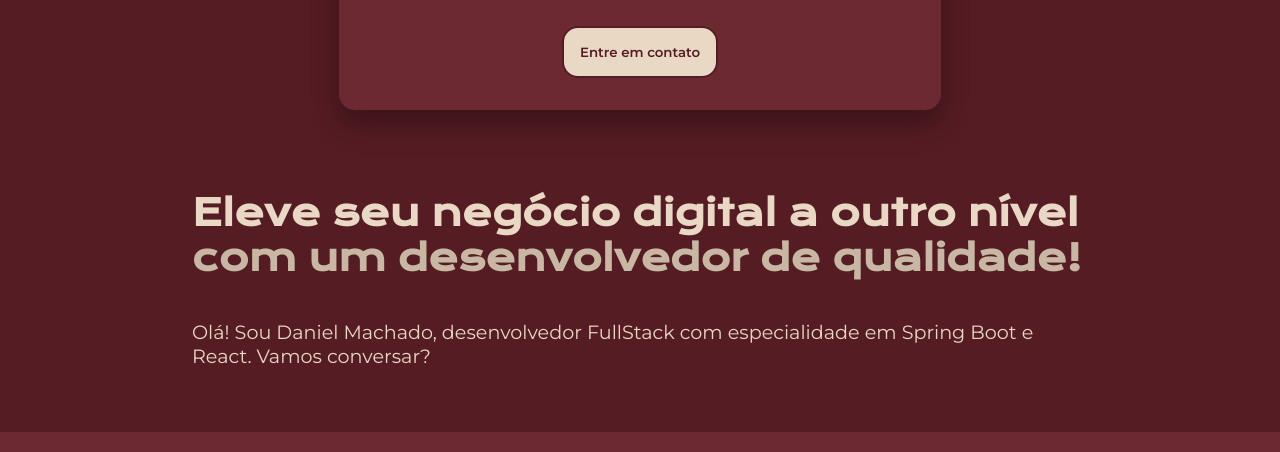
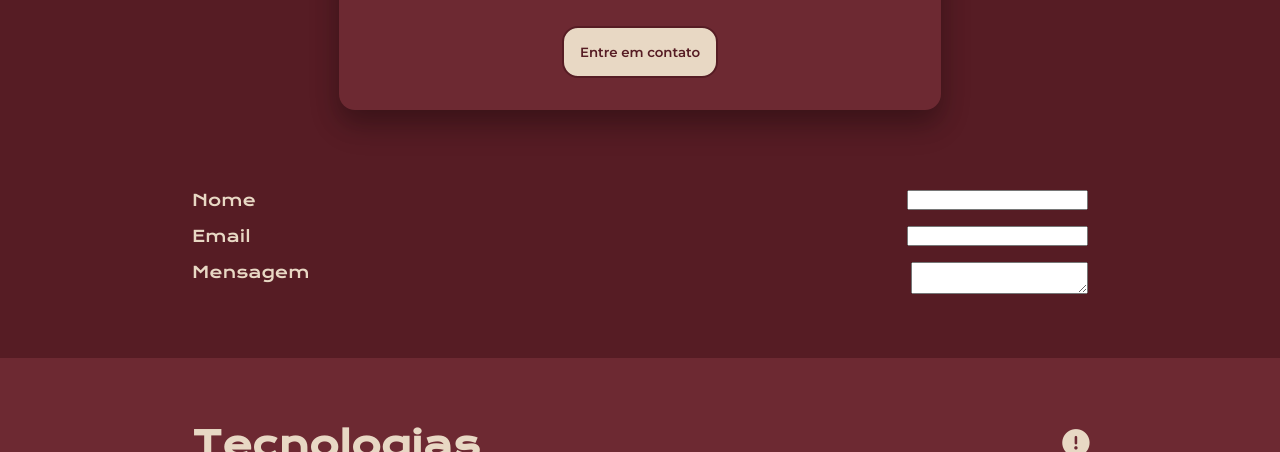
Before and after one commit to DanyAxeDev/portf-lio, a website: page index.html in a window 1280 px wide. Both pictures are taken after a click on the button "Entre em contato". Shown: the part 910-1362 px from the top of the page. Drawn offline with nearby package versions, Linux system fonts and the light colour scheme.

Commit message:
Add esqueleto para contact me

```diff
--- a/index.html
+++ b/index.html
@@ -52,13 +52,29 @@
             </div>
             <button class="daniel__card__buttom">Entre em contato</button>
         </div>
-        <section class="apresentacao__conteudo uianimated delay-100">
+        <section class="apresentacao__conteudo me uianimated delay-100">
             <h1 class="apresentacao__conteudo__titulo">Eleve seu negócio digital a outro nível<strong
                     class="titulo-destaque"> com um desenvolvedor de qualidade!
                 </strong></h1>
             <p class="apresentacao__conteudo__texto">Olá! Sou Daniel Machado, desenvolvedor
                 FullStack com especialidade em Spring Boot e React. Vamos
                 conversar?</p>
+        </section>
+        <section class="entre__em__contato uianimated delay-100">
+            <form action="" method="post">
+                <div>
+                    <label for="nome">Nome</label>
+                    <input type="text" name="nome" id="nome">
+                </div>
+                <div>
+                    <label for="email">Email</label>
+                    <input type="email" name="email" id="email">
+                </div>
+                <div>
+                    <label for="mensagem">Mensagem</label>
+                    <textarea name="mensagem" id="mensagem"></textarea>
+                </div>
+            </form>
         </section>
     </main>
     <main class="apresentacao uianimated right delay-100" id="tecnologias">
--- a/js/toggleButton.js
+++ b/js/toggleButton.js
@@ -70,4 +70,17 @@ $(function () {
             });
         }
     })
+
+    $(".daniel__card__buttom").on("click", function () {
+        let conteudoApresentacao = $(".me");
+        let form = $(".entre__em__contato");
+
+        if (conteudoApresentacao.is(":hidden")) {
+            conteudoApresentacao.css("display", "flex");
+            form.css("display", "none");
+        } else {
+            conteudoApresentacao.css("display", "none");
+            form.css("display", "flex");
+        }
+    });
 });
--- a/styles/style.css
+++ b/styles/style.css
@@ -374,6 +374,27 @@ body{
     z-index: 100;
 }
 
+.entre__em__contato{
+    display: none;
+    flex-direction: column;
+    width: 100%;
+}
+
+.entre__em__contato > form{
+    display: flex;
+    flex-direction: column;
+    gap: 1rem;
+}
+
+.entre__em__contato > form > div{
+    display: flex;
+    justify-content: space-between;
+}
+
+label{
+    font-family: var(--fonte-primaria);
+}
+
 @media (max-width: 1344px){
     .apresentacao{
         flex-direction: column;
```
